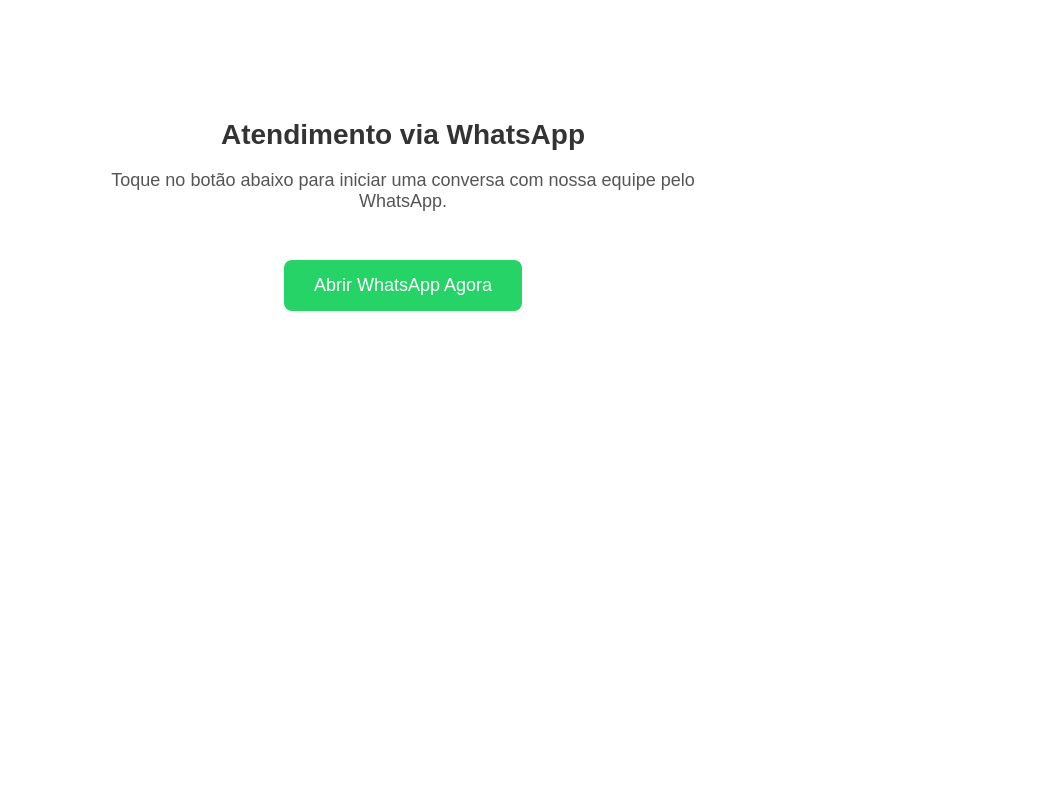
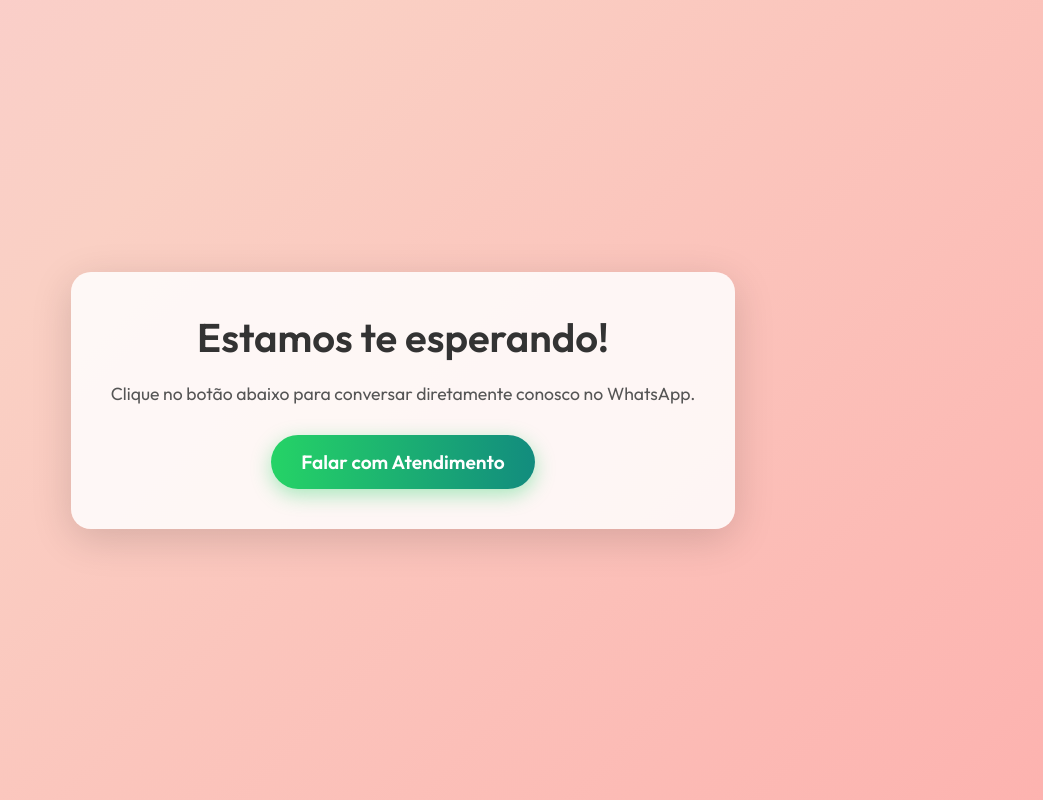
Before and after one commit to mec1735/what, a plain HTML site: page index.html in a window 1280 px wide. Shown: the whole page, without its empty margins (237-1280 px from the left). Drawn offline with Linux system fonts and the light colour scheme.

Commit message:
Update index.html

```diff
--- a/index.html
+++ b/index.html
@@ -1,55 +1,80 @@
 <!DOCTYPE html>
-<html lang="pt-BR">
+<html lang="pt-br">
 <head>
-  <meta charset="UTF-8">
+  <meta charset="UTF-8" />
+  <meta name="viewport" content="width=device-width, initial-scale=1.0"/>
   <title>Fale Conosco</title>
-  <meta name="robots" content="noindex">
-  <meta name="viewport" content="width=device-width, initial-scale=1.0">
+  <link href="https://fonts.googleapis.com/css2?family=Outfit:wght@400;600&display=swap" rel="stylesheet">
   <style>
-    body {
-      font-family: Arial, sans-serif;
-      background-color: #ffffff;
+    * {
       margin: 0;
       padding: 0;
+      box-sizing: border-box;
+      font-family: 'Outfit', sans-serif;
+    }
+
+    body {
+      height: 100vh;
+      display: flex;
+      align-items: center;
+      justify-content: center;
+      background: linear-gradient(-45deg, #ff9a9e, #fad0c4, #fbc2eb, #a1c4fd);
+      background-size: 400% 400%;
+      animation: gradientBG 12s ease infinite;
+    }
+
+    @keyframes gradientBG {
+      0% { background-position: 0% 50%; }
+      50% { background-position: 100% 50%; }
+      100% { background-position: 0% 50%; }
+    }
+
+    .container {
       text-align: center;
+      padding: 40px;
+      background: rgba(255, 255, 255, 0.85);
+      border-radius: 20px;
+      box-shadow: 0 10px 40px rgba(0, 0, 0, 0.15);
     }
-    .container {
-      max-width: 600px;
-      margin: 80px auto;
-      padding: 20px;
+
+    h1 {
+      font-size: 2.5rem;
+      color: #333;
+      margin-bottom: 20px;
     }
-    h1 {
-      color: #333;
-      font-size: 28px;
+
+    p {
+      font-size: 1.1rem;
+      color: #555;
+      margin-bottom: 30px;
     }
-    p {
-      font-size: 18px;
-      color: #555;
+
+    .whatsapp-button {
+      display: inline-block;
+      padding: 15px 30px;
+      font-size: 1.2rem;
+      font-weight: 600;
+      color: white;
+      background: linear-gradient(90deg, #25d366, #128c7e);
+      border: none;
+      border-radius: 50px;
+      text-decoration: none;
+      transition: all 0.3s ease;
+      box-shadow: 0 6px 20px rgba(37, 211, 102, 0.4);
     }
-    a.button {
-      display: inline-block;
-      margin-top: 30px;
-      background-color: #25D366;
-      color: white;
-      padding: 15px 30px;
-      text-decoration: none;
-      font-size: 18px;
-      border-radius: 8px;
-      transition: background-color 0.3s ease;
-    }
-    a.button:hover {
-      background-color: #1ebd5b;
+
+    .whatsapp-button:hover {
+      transform: scale(1.05);
+      box-shadow: 0 8px 30px rgba(18, 140, 126, 0.5);
     }
   </style>
 </head>
 <body>
   <div class="container">
-    <h1>Atendimento via WhatsApp</h1>
-    <p>Toque no botão abaixo para iniciar uma conversa com nossa equipe pelo WhatsApp.</p>
-    <a class="button"
-       href="https://wa.me/5562992053928?text=Olá%2C+quero+mais+informações"
-       target="_blank">
-       Abrir WhatsApp Agora
+    <h1>Estamos te esperando!</h1>
+    <p>Clique no botão abaixo para conversar diretamente conosco no WhatsApp.</p>
+    <a class="whatsapp-button" href="https://wa.me/5562992053928" target="_blank">
+      Falar com Atendimento
     </a>
   </div>
 </body>
```
